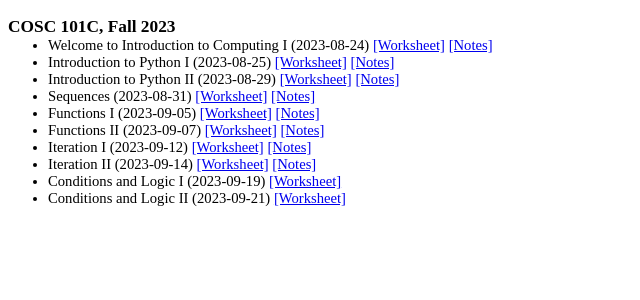
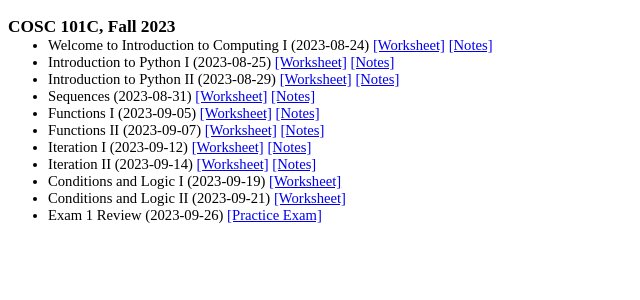
Before and after one commit to georgianahaldeman/cosc101, a Jekyll site: the page built from docs/notes/index.md, in a window 1280 px wide. Shown: the top 300 px of the page, without its empty margins (0-640 px from the left). Built offline with Jekyll 4.4.1, drawn with Linux system fonts in a browser that asks for light colours; our own code applies the rules of GitHub Pages for plain Markdown files.

Commit message:
exam 1 practice

```diff
--- a/docs/notes/index.md
+++ b/docs/notes/index.md
@@ -19,3 +19,5 @@
 - Conditions and Logic I (2023-09-19) [[Worksheet]](./notes/9_19.pdf)
 
 - Conditions and Logic II (2023-09-21) [[Worksheet]](./notes/9_21.pdf)
+
+- Exam 1 Review (2023-09-26) [[Practice Exam]](./notes/9_26.pdf)
```
Also changed, not shown: 1 other file.
